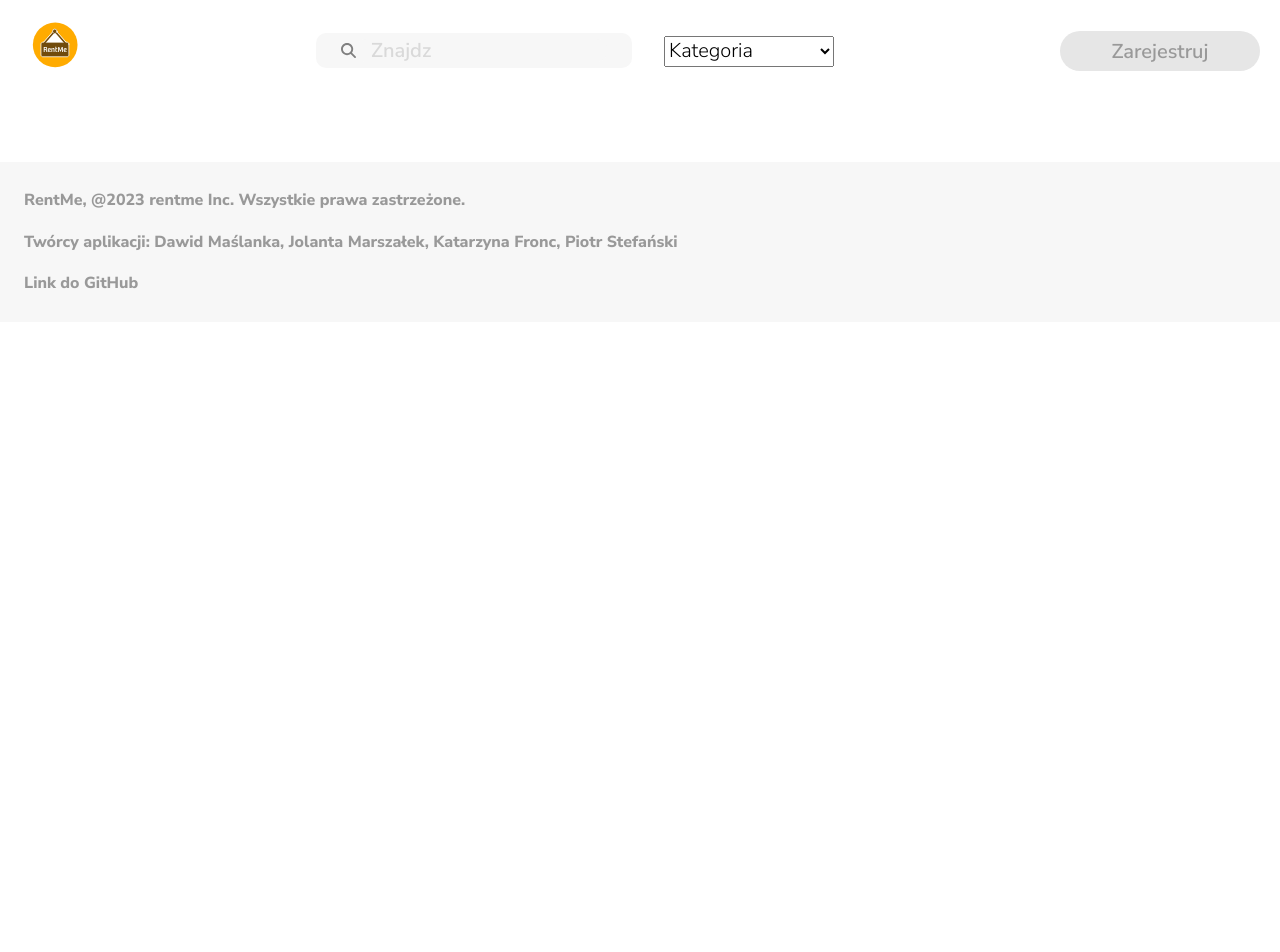
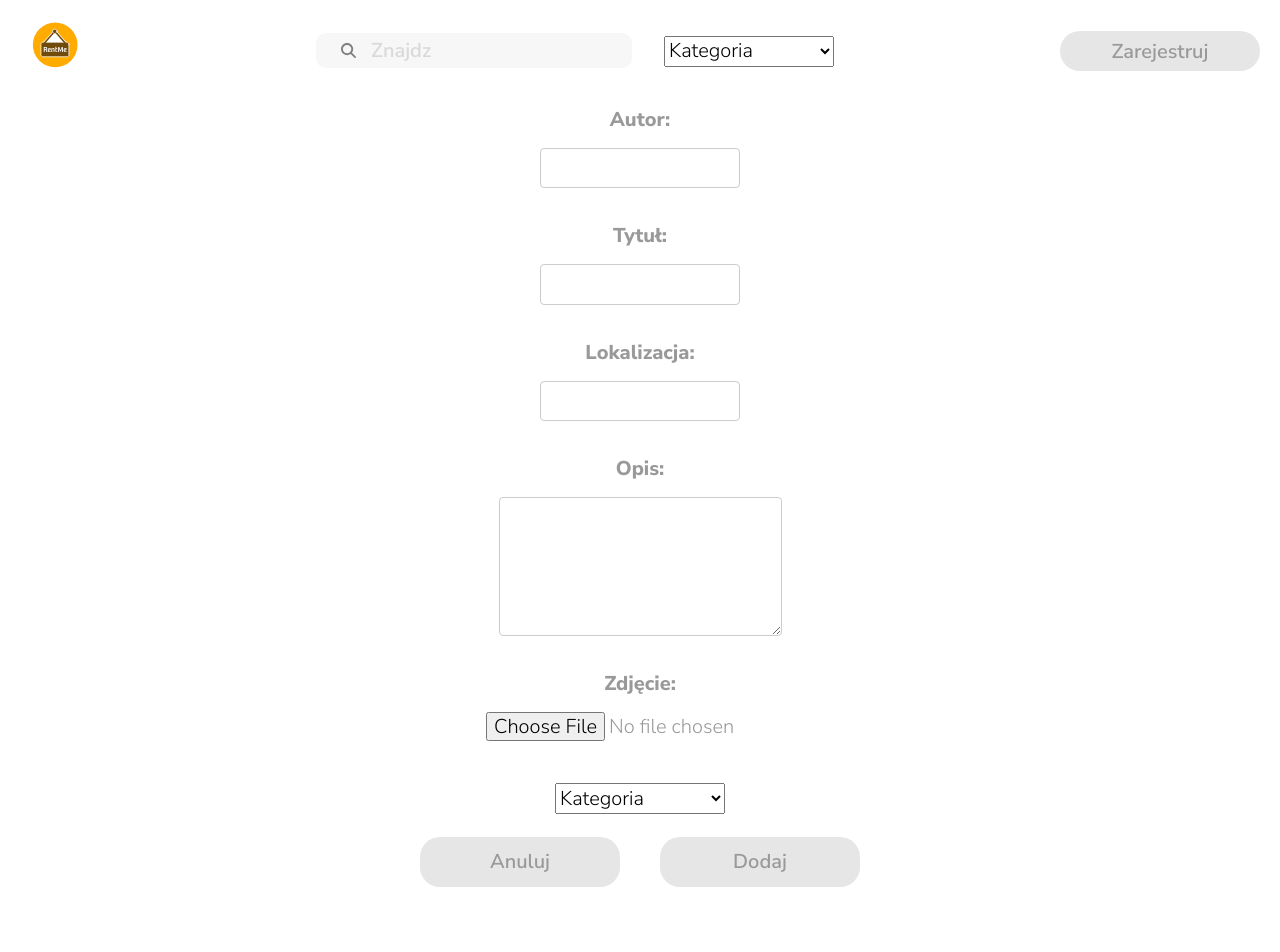
Before and after one commit to infoshareacademy/jfdzr9-team-ArchITects-of-the-safe-Universe, a React (Vite) app: page /addProductPage in a window 1280 px wide. Shown: the top 952 px of the page. Before the commit the page ends 820 px from the top, so only its background shows below. Built offline with nearby package versions, Linux system fonts and the light colour scheme.

Commit message:
JFDZR9ASU-95-add-product-window

```diff
--- a/src/App.tsx
+++ b/src/App.tsx
@@ -8,6 +8,8 @@ import { HowDoesItWorkLendPage } from "./pages/HowDoesItWorkLendPage";
 import { SignInPage } from "./pages/SignInPage";
 import { UserPanelPageBorrow } from "./pages/UserPanelPageBorrow";
 import { UserPanelPageLend } from "./pages/UserPanelPageLend";
+import { AddProductPage } from "./pages/AddProductPage";
+
 // import HeaderUser from "./components/Header/HeaderUser";
 
 function App() {
@@ -19,10 +21,10 @@ function App() {
         <Route path="/" element={<MainPage />} />
         <Route path="/howDoesItWork/borrow" element={<HowDoesItWorkBorrowPage />} />
         <Route path="/howDoesItWork/lend" element={<HowDoesItWorkLendPage />} />
-        {/* <Route path="account" element={<SignInPage />} /> */}
+        <Route path="account" element={<SignInPage />} />
         {/* <Route path="account/register" element={<RegisterPage />} /> */}
         {/* <Route path="productPage" element={<ProductPage />} /> */}
-        {/* <Route path="addProductPage" element={<AddProductPage />} /> */}
+        <Route path="addProductPage" element={<AddProductPage />} />
         {/* <Route path="opinions" element={<OpinionsPage />} /> */}
         <Route path="/userPanelBorrow" element={<UserPanelPageBorrow />} />
         <Route path="/userPanelLend" element={<UserPanelPageLend />} />
--- /dev/null
+++ b/src/components/AddProductPage/AddNewProduct.component.tsx
@@ -0,0 +1,88 @@
+import { useState } from "react";
+import { Link } from "react-router-dom";
+import CategoryDropdown from "../../CategoryDropdown/CategoryDropdown";
+import { ButtonM } from "../Buttons/Button.styled";
+import {
+  FormContainer,
+  FormGroup,
+  FormGroupImg,
+  FormGroupNextTo,
+  Input,
+  Label,
+  TextArea,
+} from "./AddNewProduct.styled";
+
+export const AddNewProduct = () => {
+  const [author, setAuthor] = useState("");
+  const [title, setTitle] = useState("");
+  const [location, setLocation] = useState("");
+  const [description, setDescription] = useState("");
+  const [category, setCategory] = useState("");
+  const [image, setImage] = useState<File | null>(null);
+
+  const handleAuthorChange = (event: React.ChangeEvent<HTMLInputElement>) => {
+    setAuthor(event.target.value);
+  };
+
+  const handleTitleChange = (event: React.ChangeEvent<HTMLInputElement>) => {
+    setTitle(event.target.value);
+  };
+
+  const handleLocationChange = (event: React.ChangeEvent<HTMLInputElement>) => {
+    setLocation(event.target.value);
+  };
+
+  const handleDescriptionChange = (event: React.ChangeEvent<HTMLTextAreaElement>) => {
+    setDescription(event.target.value);
+  };
+
+  const handleCategoryChange = (category: string) => {
+    setCategory(category);
+  };
+
+  const handleSubmit = (event: React.FormEvent<HTMLFormElement>) => {
+    event.preventDefault();
+    const formData = { author, title, location, description, category };
+  };
+
+  const handleImageChange = (event: React.ChangeEvent<HTMLInputElement>) => {
+    if (event.target.files && event.target.files.length > 0) {
+      const selectedImage = event.target.files[0];
+      setImage(selectedImage);
+    }
+  };
+
+  return (
+    <FormContainer onSubmit={handleSubmit}>
+      <FormGroup>
+        <Label htmlFor="author">Autor:</Label>
+        <Input id="author" type="text" value={author} onChange={handleAuthorChange} />
+      </FormGroup>
+      <FormGroup>
+        <Label htmlFor="title">Tytuł:</Label>
+        <Input id="title" type="text" value={title} onChange={handleTitleChange} />
+      </FormGroup>
+      <FormGroup>
+        <Label htmlFor="location">Lokalizacja:</Label>
+        <Input id="location" type="text" value={location} onChange={handleLocationChange} />
+      </FormGroup>
+      <FormGroup>
+        <Label htmlFor="description">Opis:</Label>
+        <TextArea id="description" value={description} onChange={handleDescriptionChange} />
+      </FormGroup>
+      <FormGroup>
+        <Label htmlFor="image">Zdjęcie:</Label>
+        <FormGroupImg>
+          <input id="image" type="file" accept="image/*" onChange={handleImageChange} />
+        </FormGroupImg>
+      </FormGroup>
+      <CategoryDropdown onChange={handleCategoryChange} />
+      <FormGroupNextTo>
+        <Link to="/">
+          <ButtonM type="submit">Anuluj</ButtonM>
+        </Link>
+        <ButtonM>Dodaj</ButtonM>
+      </FormGroupNextTo>
+    </FormContainer>
+  );
+};
--- /dev/null
+++ b/src/components/AddProductPage/AddNewProduct.styled.ts
@@ -0,0 +1,62 @@
+import styled from "styled-components";
+
+export const FormContainer = styled.form`
+  display: flex;
+  flex-direction: column;
+  align-items: center;
+`;
+
+export const FormGroup = styled.div`
+  margin-bottom: 20px;
+  display: flex;
+  flex-direction: column;
+  align-items: center;
+  width: 600px;
+`;
+
+export const FormGroupImg = styled.div`
+  margin-bottom: 20px;
+  display: flex;
+  flex-direction: column;
+  align-items: center;
+  margin-left: 100px;
+  width: 600px;
+`;
+
+export const FormGroupNextTo = styled.div`
+  margin-top: 20px;
+  display: flex;
+  justify-content: center;
+  width: 600px;
+  gap: 40px;
+`;
+
+export const Label = styled.label`
+  font-weight: bold;
+  margin-bottom: 10px;
+`;
+
+export const Input = styled.input`
+  padding: 10px;
+  border: 1px solid #ccc;
+  border-radius: 4px;
+  font-size: 16px;
+  margin-bottom: 10px;
+`;
+
+export const TextArea = styled.textarea`
+  padding: 50px;
+  border: 1px solid #ccc;
+  border-radius: 4px;
+  font-size: 16px;
+  margin-bottom: 10px;
+  resize: vertical;
+`;
+
+export const Select = styled.select`
+  padding: 10px;
+  border: 1px solid #ccc;
+  border-radius: 4px;
+  font-size: 16px;
+  margin-bottom: 10px;
+`;
--- /dev/null
+++ b/src/pages/AddProductPage.tsx
@@ -0,0 +1,5 @@
+import { AddNewProduct } from "../components/AddProductPage/AddNewProduct.component";
+
+export const AddProductPage = () => {
+  return <AddNewProduct />;
+};
--- a/src/pages/SignInPage.tsx
+++ b/src/pages/SignInPage.tsx
@@ -1,5 +1,6 @@
 import { ButtonM } from "../components/Buttons/Button.styled";
 import { Input } from "../components/Input/Input.component";
+import { SignInGoogle } from "../GoogleButton/SignInGoogle";
 import { SignInBottomConrainer, SignInContainer } from "../components/SignIn/SignIn.styled";
 
 export const SignInPage = () => {
@@ -11,6 +12,7 @@ export const SignInPage = () => {
         <Input placeholder="hasło"></Input>
         <SignInBottomConrainer>
           <ButtonM>Zaloguj</ButtonM>
+          <SignInGoogle />
           <div>Nie posiadasz konta?</div>
           <ButtonM>Zarejestruj</ButtonM>
         </SignInBottomConrainer>
```
Also changed, not shown: 1 other file (tests, documents, lock files or other folders).
